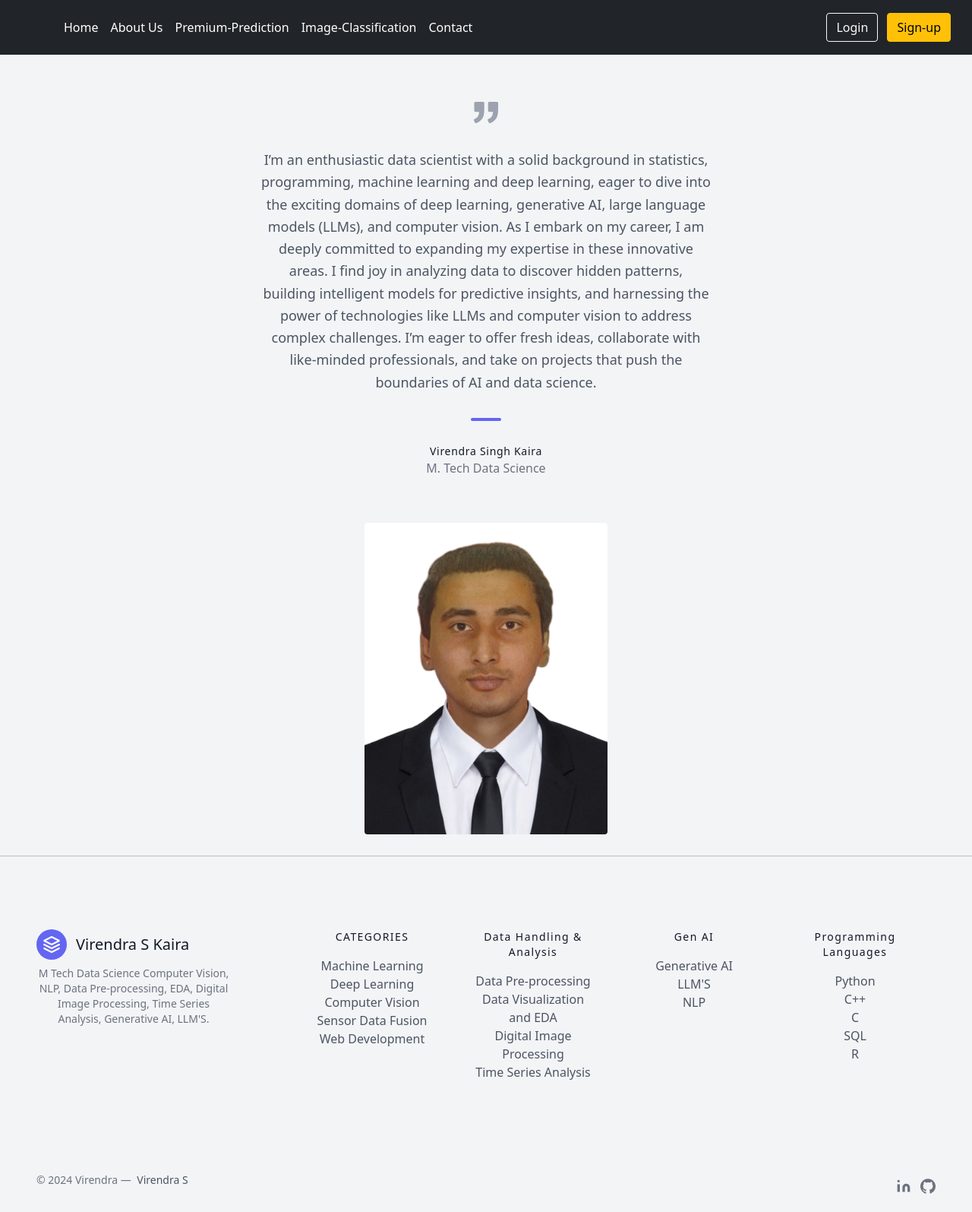
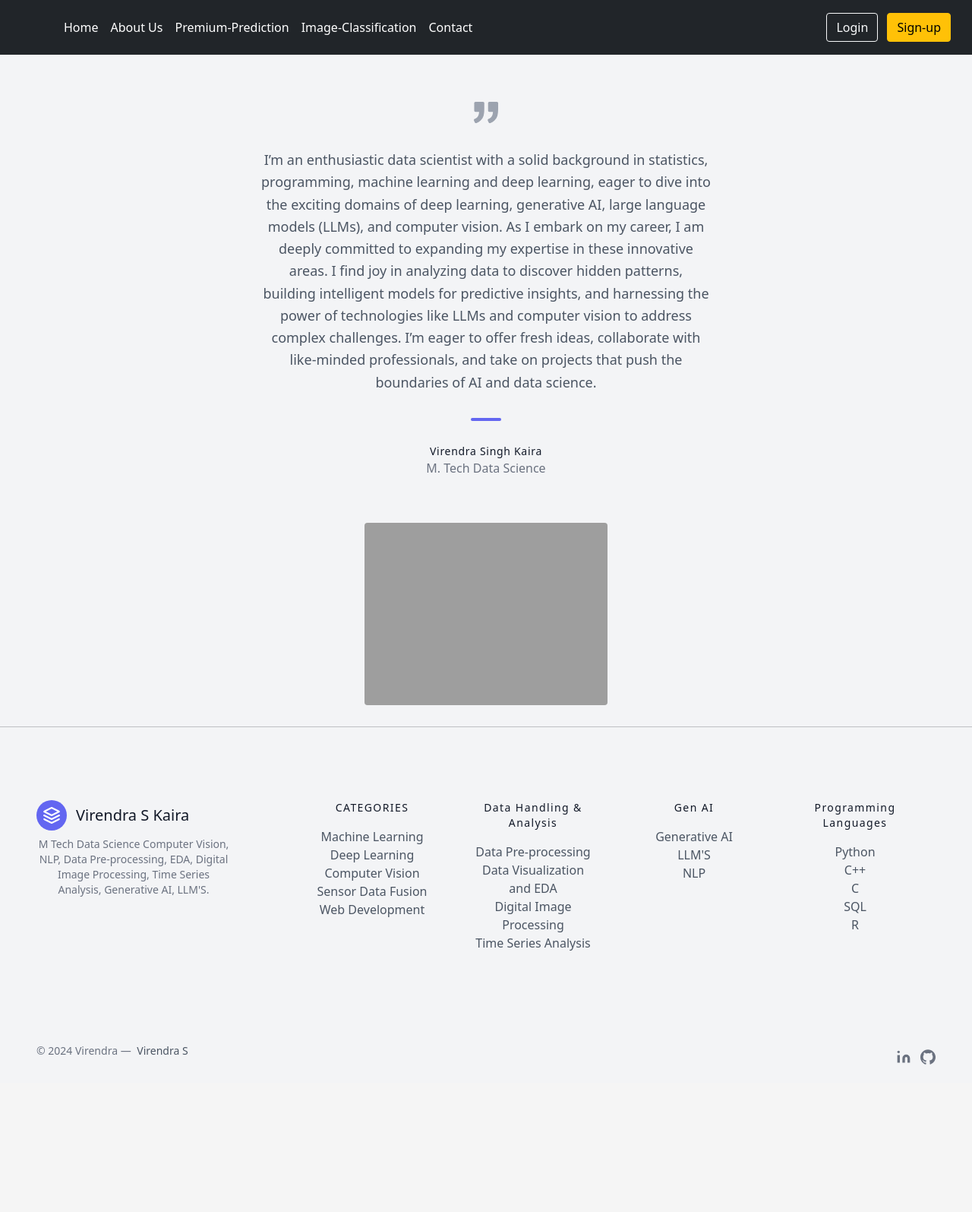
Before and after one commit to Virendra513/webDjango_DL_ML, a Django app: page /about/ in a window 1280 px wide. Shown: the whole page at 76% size. After the commit the page ends 1401 px from the top, so only its background shows below. Run offline with Django 4.2, Linux system fonts and the light colour scheme; parts of the project's set-up code (start-up, migrations or seed data) failed here and were passed over; some libraries are stand-ins or nearby versions; grey boxes are pictures that could not be loaded.

Commit message:
Update about.html

```diff
--- a/templates/about.html
+++ b/templates/about.html
@@ -46,8 +46,9 @@
             <circle cx="12" cy="7" r="4"></circle>
           </svg>STEP 4
         </a>
-      </div> {% endcomment %}
-        <img class="xl:w-1/4 lg:w-1/3 md:w-1/2 w-2/3 block mx-auto mb-10 object-cover object-center rounded" src="{% static 'profile_pic.png' %}" alt="Profile Picture">
+      </div>
+        {% comment %}<img class="xl:w-1/4 lg:w-1/3 md:w-1/2 w-2/3 block mx-auto mb-10 object-cover object-center rounded" src="{% static 'profile_pic.png' %}" alt="Profile Picture">{% endcomment %}
+        <img class="xl:w-1/4 lg:w-1/3 md:w-1/2 w-2/3 block mx-auto mb-10 object-cover object-center rounded" src="https://res.cloudinary.com/dfrvfurmo/image/upload/v1724131222/static/profile_pic.063c124a32a0.png" alt="Profile Picture">
       <br>
   </section>
 
```
